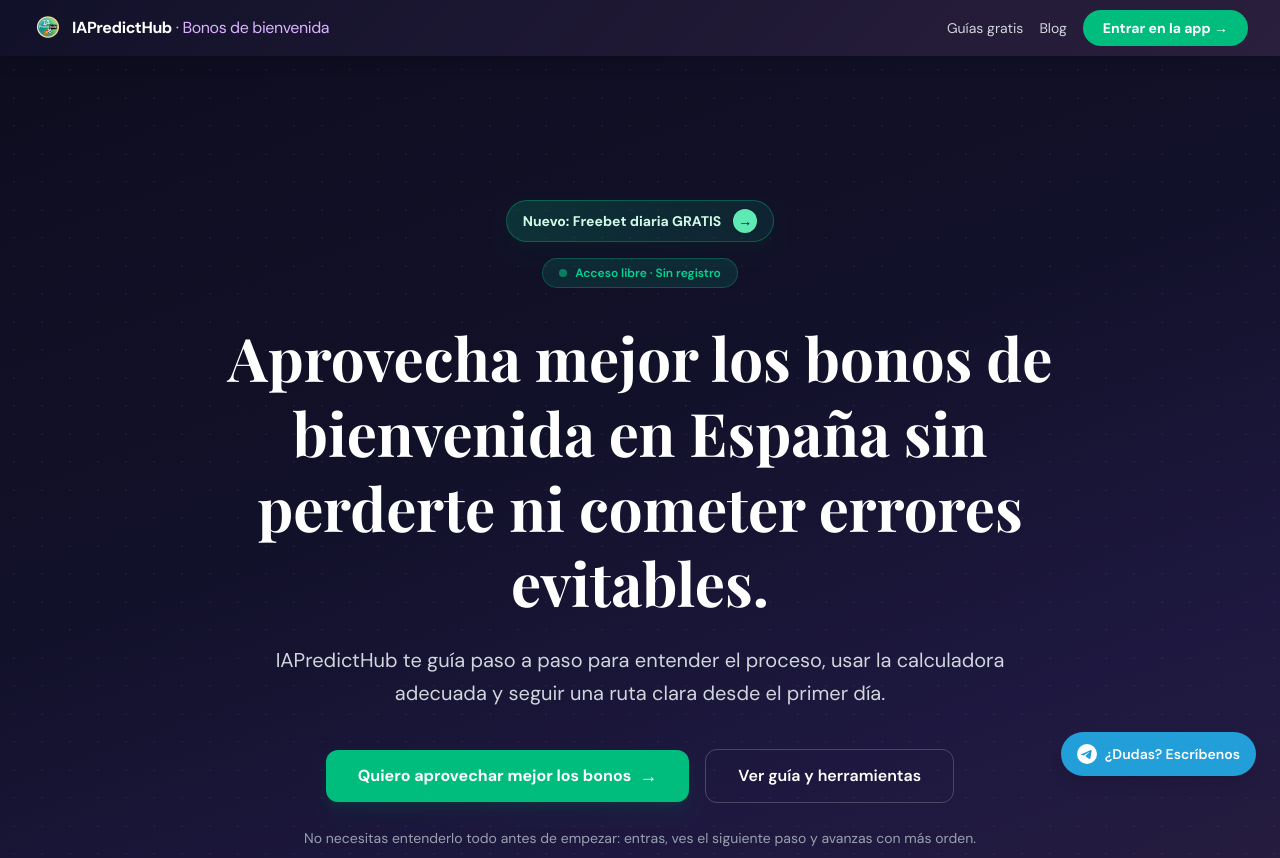
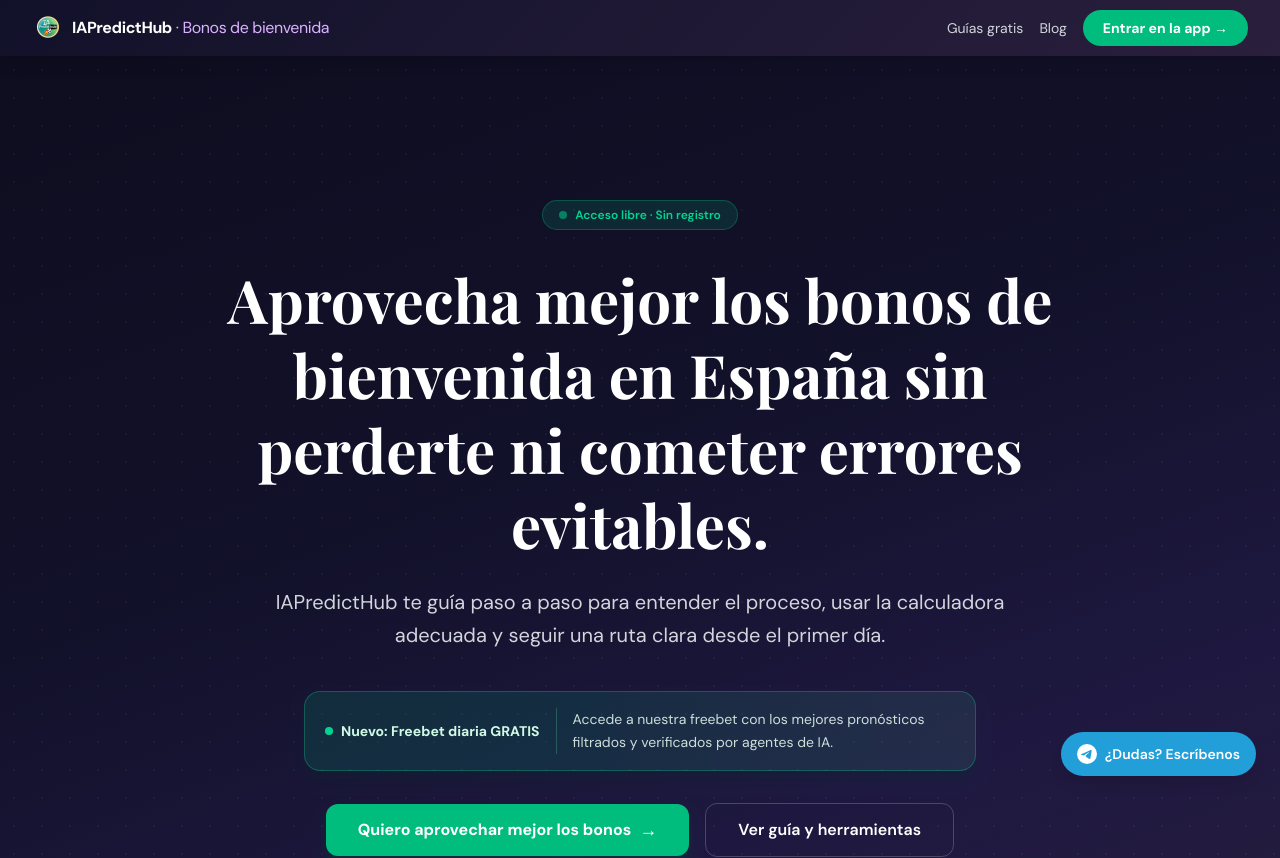
Before and after one commit to eloylt13/matched-betting-app, a Next.js app: page / in a window 1280 px wide. Shown: the top 858 px of the page. Built offline with nearby package versions, Linux system fonts and the light colour scheme; no server answers; a web font is replaced by a local one.

Commit message:
feat: mejora bloque de freebet diaria en el hero

```diff
--- a/app/page.tsx
+++ b/app/page.tsx
@@ -267,18 +267,6 @@
         />
         <div className="relative max-w-4xl mx-auto px-4 sm:px-6 lg:px-8 py-20 sm:py-28 lg:py-36 text-center">
           <div className="flex flex-col items-center mb-8">
-            <Link
-              href="/pronosticos"
-              className="group inline-flex items-center gap-3 bg-gradient-to-r from-emerald-500/20 to-emerald-400/10 border border-emerald-400/30 text-emerald-100 hover:text-white hover:border-emerald-300/60 hover:from-emerald-500/30 hover:to-emerald-300/20 text-sm font-bold px-4 py-2 rounded-full mb-4 shadow-lg shadow-emerald-950/25 transition-all hover:shadow-emerald-900/40"
-            >
-              <span>Nuevo: Freebet diaria GRATIS</span>
-              <span
-                className="flex h-6 w-6 items-center justify-center rounded-full bg-emerald-300 text-[#12112A] shadow-sm transition-transform duration-200 group-hover:translate-x-0.5"
-                aria-hidden="true"
-              >
-                →
-              </span>
-            </Link>
             <div className="inline-flex items-center gap-2 bg-emerald-500/15 border border-emerald-500/30 text-emerald-400 text-xs font-semibold px-4 py-1.5 rounded-full">
               <span className="w-2 h-2 rounded-full bg-emerald-400 animate-pulse" />
               Acceso libre · Sin registro
@@ -292,6 +280,19 @@
           <p className="text-gray-300 text-base sm:text-lg lg:text-xl max-w-3xl mx-auto leading-relaxed mb-10">
             IAPredictHub te guía paso a paso para entender el proceso, usar la calculadora adecuada y seguir una ruta clara desde el primer día.
           </p>
+
+          <Link
+            href="/pronosticos"
+            className="group mx-auto mb-8 flex w-full max-w-2xl flex-col gap-2 rounded-2xl border border-emerald-400/30 bg-gradient-to-r from-emerald-500/15 to-emerald-300/10 px-4 py-4 text-left shadow-lg shadow-emerald-950/20 transition-all hover:border-emerald-300/60 hover:from-emerald-500/25 hover:to-emerald-300/15 sm:flex-row sm:items-center sm:gap-4 sm:px-5"
+          >
+            <span className="inline-flex shrink-0 items-center gap-2 text-sm font-bold text-emerald-100">
+              <span className="h-2 w-2 rounded-full bg-emerald-400" aria-hidden="true" />
+              Nuevo: Freebet diaria GRATIS
+            </span>
+            <span className="text-sm leading-relaxed text-emerald-50/85 sm:border-l sm:border-emerald-300/25 sm:pl-4">
+              Accede a nuestra freebet con los mejores pronósticos filtrados y verificados por agentes de IA.
+            </span>
+          </Link>
 
           <div className="flex flex-col sm:flex-row items-center justify-center gap-3 sm:gap-4 mb-6">
             <Link
```
